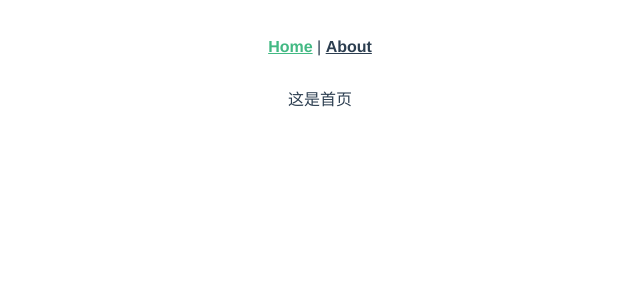
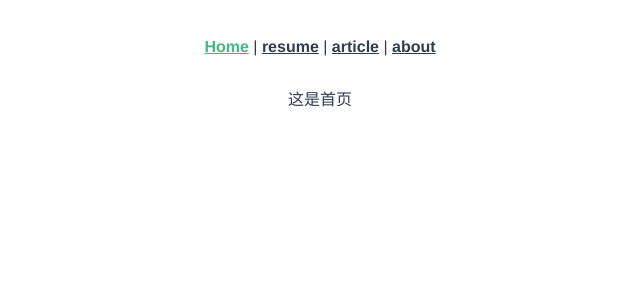
Before and after one commit to htz-html/blog, a Vue app: page / in a window 1280 px wide. Shown: the top 300 px of the page, without its empty margins (320-960 px from the left). Built offline with nearby package versions, Linux system fonts and the light colour scheme.

Commit message:
创建四个页面

```diff
--- a/src/App.vue
+++ b/src/App.vue
@@ -2,7 +2,9 @@
   <div id="app">
     <div id="nav">
       <router-link to="/">Home</router-link> |
-      <router-link to="/about">About</router-link>
+      <router-link to="/resume">resume</router-link> |
+      <router-link to="/article">article</router-link> |
+      <router-link to="/about">about</router-link>
     </div>
     <router-view/>
   </div>
--- a/src/router/index.ts
+++ b/src/router/index.ts
@@ -11,12 +11,19 @@
     component: Home
   },
   {
+    path: '/resume',
+    name: 'Resume',
+    component: () => import('@/views/Resume.vue')
+  },
+  {
+    path: '/article',
+    name: 'Article',
+    component: () => import('@/views/Article.vue')
+  },
+  {
     path: '/about',
     name: 'About',
-    // route level code-splitting
-    // this generates a separate chunk (about.[hash].js) for this route
-    // which is lazy-loaded when the route is visited.
-    component: () => import(/* webpackChunkName: "about" */ '../views/About.vue')
+    component: () => import('@/views/About.vue')
   }
 ]
 
--- /dev/null
+++ b/src/views/Article.vue
@@ -0,0 +1,15 @@
+<template>
+  <div>
+      我是博客列表
+  </div>
+</template>
+
+<script>
+export default {
+
+}
+</script>
+
+<style lang="scss" scoped>
+
+</style>
--- /dev/null
+++ b/src/views/Resume.vue
@@ -0,0 +1,12 @@
+<template>
+  <div>
+    我是简历
+  </div>
+</template>
+
+<script lang="ts">
+export default {
+}
+</script>
+<style lang="scss" scoped>
+</style>
```
